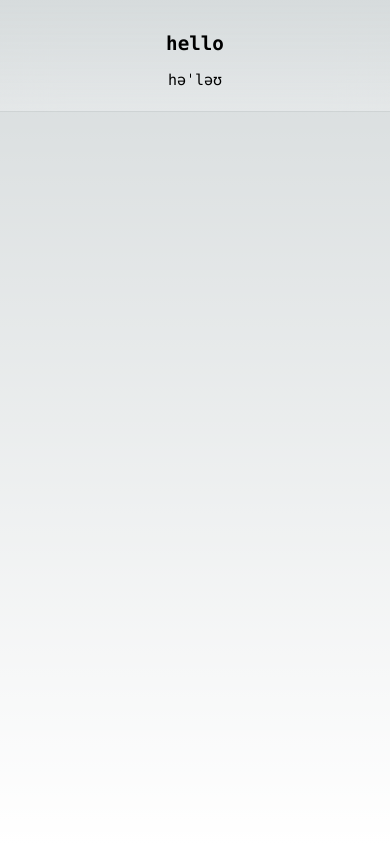
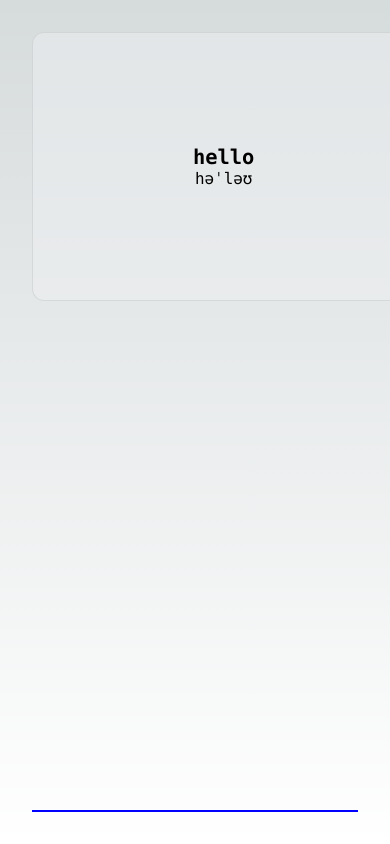
Before and after one commit to JonneBR/fullstack-challenge-2022-dictionary-frontend, a Next.js app: page / in a window 390 px wide. Built offline with nearby package versions, Linux system fonts and the light colour scheme.

Commit message:
style: create containers

```diff
--- a/pages/index.tsx
+++ b/pages/index.tsx
@@ -23,12 +23,22 @@ export default function Home() {
         <link rel='icon' href='/favicon.ico' />
       </Head>
       <main className={styles.main}>
-        <div className={styles.description}>
-          <p>
+        <div className={styles['dictionary-container']}>
+          <div className={styles['container-word-phonetic']}>
             <h2>hello</h2>
-            <h3 style={{ fontWeight: 'normal', marginTop: '1rem' }}>həˈləʊ</h3>
-          </p>
-          {/* <div>
+            <h3
+              style={{
+                fontWeight: 'normal',
+              }}
+            >
+              həˈləʊ
+            </h3>
+          </div>
+        </div>
+        <div className={styles['tab-container']}></div>
+        {/* <div className={styles.description}> */}
+
+        {/* <div>
             <a
               href='https://vercel.com?utm_source=create-next-app&utm_medium=default-template&utm_campaign=create-next-app'
               target='_blank'
@@ -45,7 +55,7 @@ export default function Home() {
               />
             </a>
           </div> */}
-        </div>
+        {/* </div> */}
 
         {/* <div className={styles.center}>
           <Image
--- a/styles/Home.module.css
+++ b/styles/Home.module.css
@@ -1,13 +1,13 @@
 .main {
   display: flex;
-  flex-direction: column;
-  justify-content: space-between;
+  flex-direction: row;
+  justify-content: space-around;
   align-items: center;
   padding: 6rem;
   min-height: 100vh;
 }
 
-.description {
+.dictionary-container {
   display: inherit;
   justify-content: inherit;
   align-items: inherit;
@@ -18,14 +18,7 @@
   font-family: var(--font-mono);
 }
 
-.description a {
-  display: flex;
-  justify-content: center;
-  align-items: center;
-  gap: 0.5rem;
-}
-
-.description p {
+.dictionary-container > div {
   position: relative;
   margin: 0;
   padding: 7rem 200px;
@@ -34,143 +27,64 @@
   border-radius: var(--border-radius);
 }
 
-.code {
-  font-weight: 700;
+.tab-container {
+  display: inherit;
+  justify-content: inherit;
+  border: 1px solid blue;
+  align-items: inherit;
+  font-size: 0.85rem;
+  max-width: var(--max-width);
+  width: 100%;
+  z-index: 2;
   font-family: var(--font-mono);
 }
 
-.grid {
-  display: grid;
-  grid-template-columns: repeat(4, minmax(25%, auto));
-  width: var(--max-width);
-  max-width: 100%;
+@media (max-width: 700px) {
+  .main {
+    flex-direction: column;
+    justify-content: space-between;
+    padding: 2rem;
+  }
+  .content {
+    padding: 4rem;
+  }
+
+  .dictionary-container > div {
+    display: flex;
+    flex-direction: column;
+    justify-content: center;
+    align-items: center;
+    padding: 7rem 160px;
+  }
 }
 
-.card {
-  padding: 1rem 1.2rem;
-  border-radius: var(--border-radius);
-  background: rgba(var(--card-rgb), 0);
-  border: 1px solid rgba(var(--card-border-rgb), 0);
-  transition: background 200ms, border 200ms;
+.description {
+  display: inherit;
+  justify-content: inherit;
+  border: 1px solid red;
+  align-items: inherit;
+  font-size: 0.85rem;
+  max-width: var(--max-width);
+  width: 100%;
+  z-index: 2;
+  font-family: var(--font-mono);
 }
 
-.card span {
-  display: inline-block;
-  transition: transform 200ms;
-}
-
-.card h2 {
-  font-weight: 600;
-  margin-bottom: 0.7rem;
-}
-
-.card p {
-  margin: 0;
-  opacity: 0.6;
-  font-size: 0.9rem;
-  line-height: 1.5;
-  max-width: 30ch;
-}
-
-.center {
+/* .description a {
   display: flex;
   justify-content: center;
   align-items: center;
+  gap: 0.5rem;
+} */
+
+.description > div {
   position: relative;
-  padding: 4rem 0;
-}
-
-.center::before {
-  background: var(--secondary-glow);
-  border-radius: 50%;
-  width: 480px;
-  height: 360px;
-  margin-left: -400px;
-}
-
-.center::after {
-  background: var(--primary-glow);
-  width: 240px;
-  height: 180px;
-  z-index: -1;
-}
-
-.center::before,
-.center::after {
-  content: '';
-  left: 50%;
-  position: absolute;
-  filter: blur(45px);
-  transform: translateZ(0);
-}
-
-.logo,
-.thirteen {
-  position: relative;
-}
-
-.thirteen {
-  display: flex;
-  justify-content: center;
-  align-items: center;
-  width: 75px;
-  height: 75px;
-  padding: 25px 10px;
-  margin-left: 16px;
-  transform: translateZ(0);
+  margin: 0;
+  padding: 7rem 200px;
+  background-color: rgba(var(--callout-rgb), 0.5);
+  border: 1px solid rgba(var(--callout-border-rgb), 0.3);
+  border: 1px solid blue;
   border-radius: var(--border-radius);
-  overflow: hidden;
-  box-shadow: 0px 2px 8px -1px #0000001a;
-}
-
-.thirteen::before,
-.thirteen::after {
-  content: '';
-  position: absolute;
-  z-index: -1;
-}
-
-/* Conic Gradient Animation */
-.thirteen::before {
-  animation: 6s rotate linear infinite;
-  width: 200%;
-  height: 200%;
-  background: var(--tile-border);
-}
-
-/* Inner Square */
-.thirteen::after {
-  inset: 0;
-  padding: 1px;
-  border-radius: var(--border-radius);
-  background: linear-gradient(
-    to bottom right,
-    rgba(var(--tile-start-rgb), 1),
-    rgba(var(--tile-end-rgb), 1)
-  );
-  background-clip: content-box;
-}
-
-/* Enable hover only on non-touch devices */
-@media (hover: hover) and (pointer: fine) {
-  .card:hover {
-    background: rgba(var(--card-rgb), 0.1);
-    border: 1px solid rgba(var(--card-border-rgb), 0.15);
-  }
-
-  .card:hover span {
-    transform: translateX(4px);
-  }
-}
-
-@media (prefers-reduced-motion) {
-  .thirteen::before {
-    animation: none;
-  }
-
-  .card:hover span {
-    transform: none;
-  }
 }
 
 /* Mobile */
@@ -179,54 +93,27 @@
     padding: 4rem;
   }
 
-  .grid {
-    grid-template-columns: 1fr;
-    margin-bottom: 120px;
-    max-width: 320px;
-    text-align: center;
-  }
-
-  .card {
-    padding: 1rem 2.5rem;
-  }
-
-  .card h2 {
-    margin-bottom: 0.5rem;
-  }
-
-  .center {
-    padding: 8rem 0 6rem;
-  }
-
-  .center::before {
-    transform: none;
-    height: 300px;
-  }
-
   .description {
     font-size: 0.8rem;
   }
 
-  .description a {
-    padding: 1rem;
-  }
-
-  .description p,
-  .description div {
+  .description > div {
     display: flex;
     justify-content: center;
     position: fixed;
     width: 100%;
+    border: 1px solid orange;
   }
 
-  .description p {
+  .description > div {
     display: flex;
     flex-direction: column;
+    justify-content: space-evenly;
     align-items: center;
-    inset: 0 0 auto;
-    padding: 2rem 1rem 1.4rem;
+    /* inset: 0 0 auto; */
+    /* padding: 2rem 1rem 1.4rem; */
     border-radius: 0;
-    border: none;
+    /* border: none; */
     border-bottom: 1px solid rgba(var(--callout-border-rgb), 0.25);
     background: linear-gradient(
       to bottom,
```
